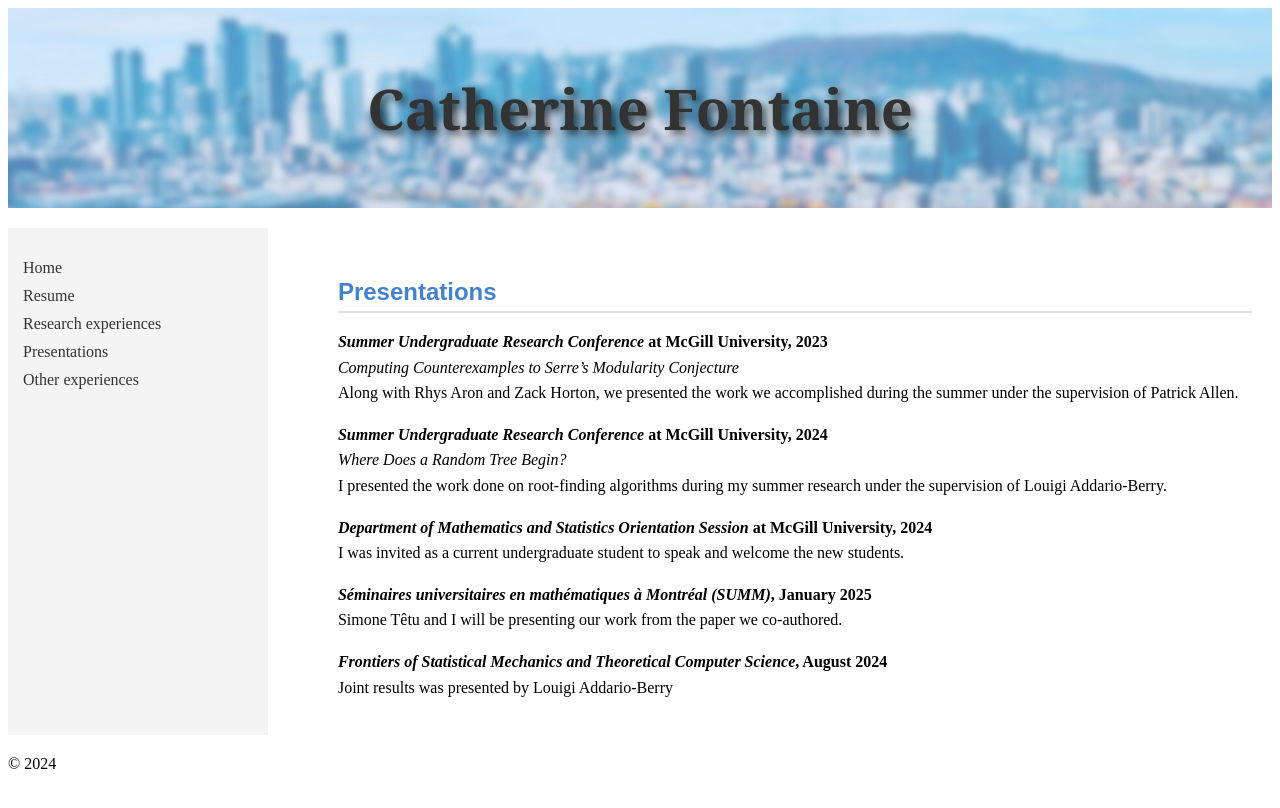
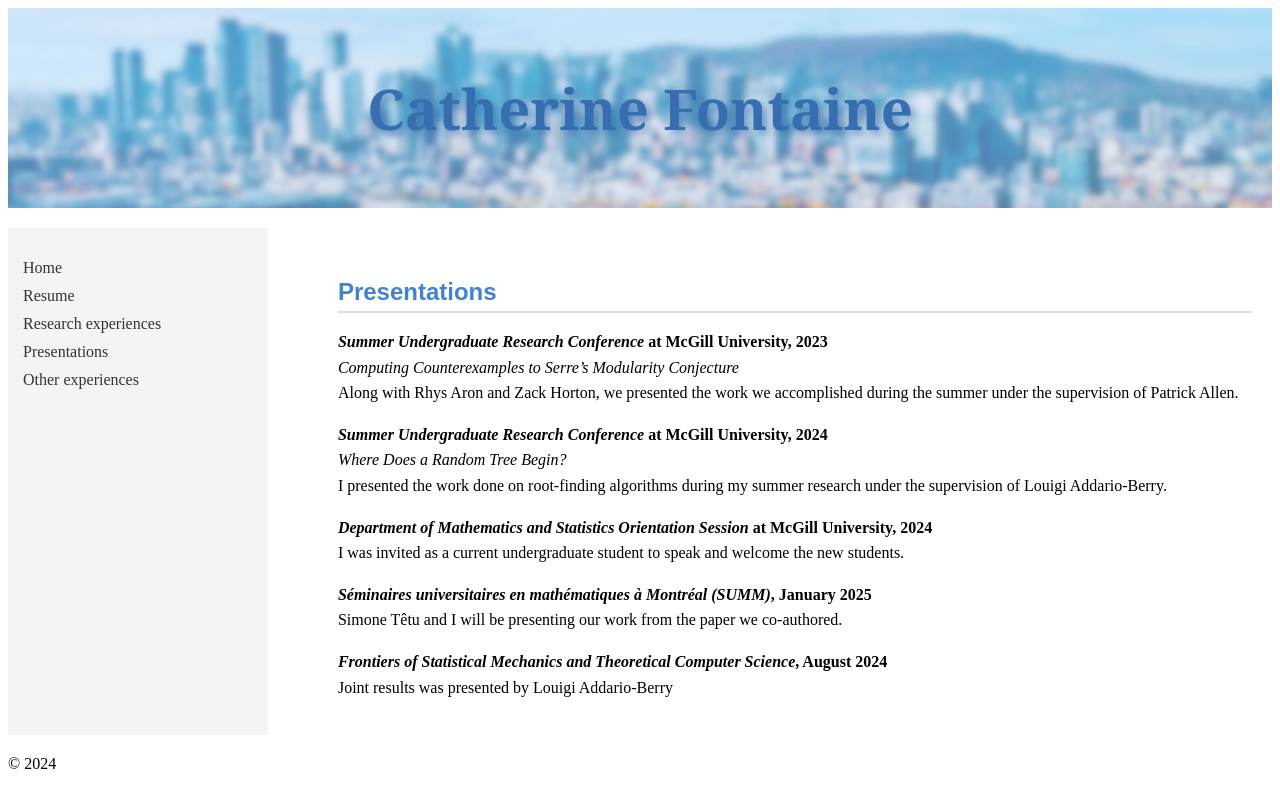
Before and after one commit to CatherineFontaine/CatherineFontaine.github.io, a Jekyll site: the page built from presentations.md, in a window 1280 px wide. Shown: the top 808 px of the page. Built offline with Jekyll 4.4.1, drawn with Linux system fonts in a browser that asks for light colours.

Commit message:
Update style.css

```diff
--- a/assets/css/style.css
+++ b/assets/css/style.css
@@ -82,7 +82,7 @@ p {
 h1 {
     font-size: 2em; /* Larger font size */
     font-family: 'Georgia', serif; /* Elegant font */
-    color: #333; /* Dark gray color */
+    color: #376EAF;
     text-align: center; /* Centered text */
     margin-bottom: 20px; /* Space below */
 }
@@ -148,5 +148,5 @@ header h1 {
 
 /* Optional */
 header h1 {
-    text-shadow: 4px 4px 8px rgba(0, 0, 0, 0.7); /* Add a shadow to make it stand out more */
+    text-shadow: 4px 4px 8px rgba(55, 110, 175, 0.7); /* Add a shadow to make it stand out more */
 }
```
